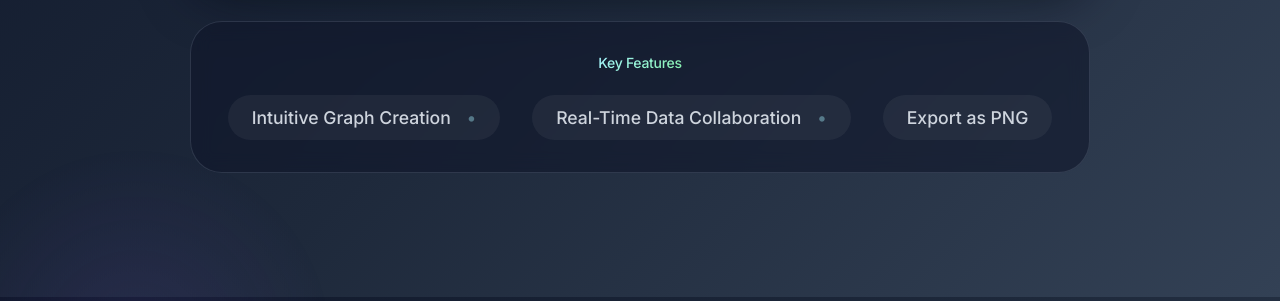
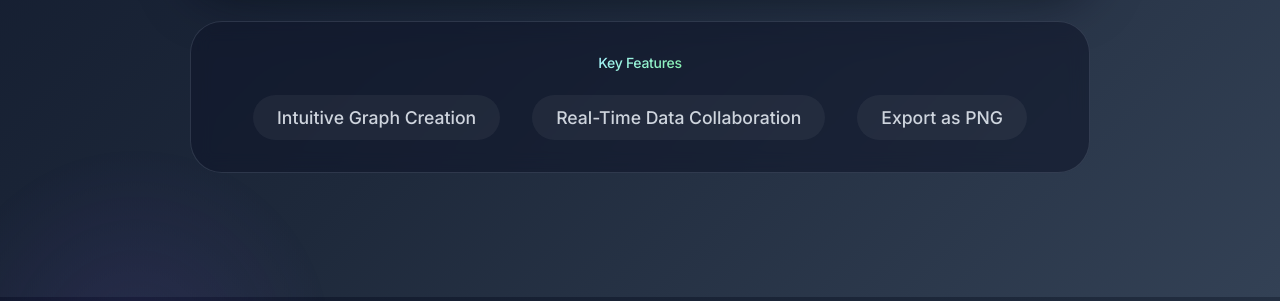
Before and after one commit to MiklKanikl/BunnyNode-backend, a Flask app: page / in a window 1280 px wide; the page is wider, and only the part inside the window is pictured. Shown: the part 503-804 px from the top of that part. Run offline with Flask 3, Linux system fonts and the light colour scheme.

Commit message:
removing unnecessary *

```diff
--- a/templates/index.html
+++ b/templates/index.html
@@ -244,12 +244,6 @@
       color: #a5f3fc;
     }
 
-    .feature-item:not(:last-child)::after {
-      content: "•";
-      margin-left: 1rem;
-      color: rgba(165, 243, 252, 0.4);
-    }
-
     @media (max-width: 640px) {
       .container {
         max-width: 900px;
```
